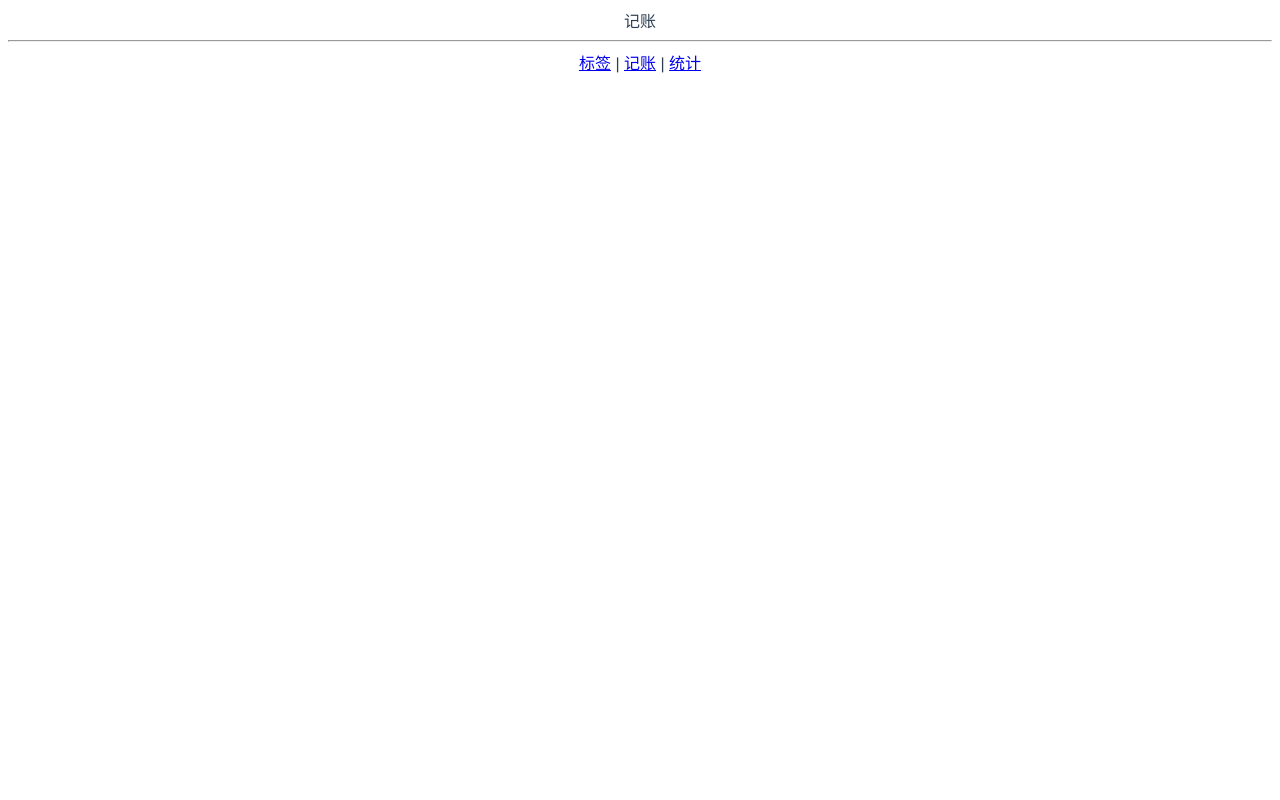
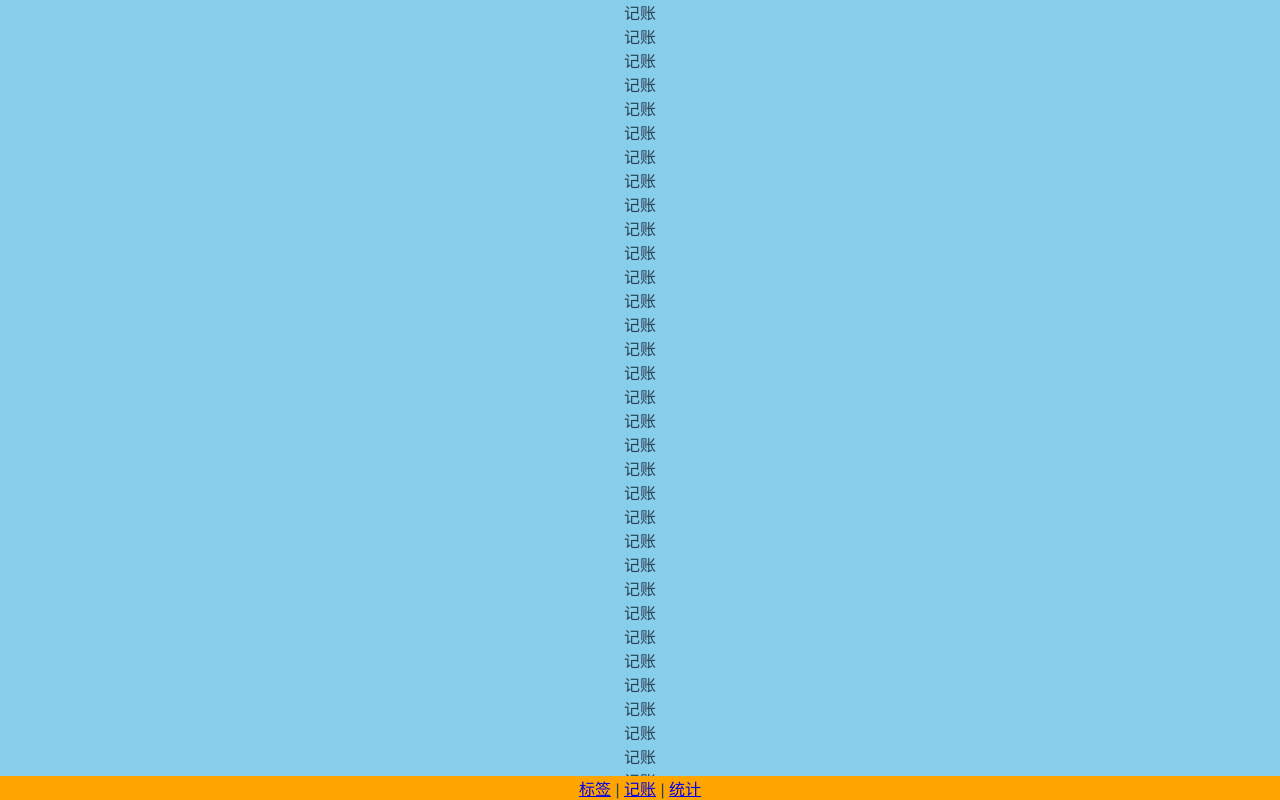
Before and after one commit to dengdengdengpan/account-book, a Vue app: page /#/money in a window 1280 px wide. Built offline with nearby package versions, Linux system fonts and the light colour scheme; the HTML template or start-up script is replaced by a standard one.

Commit message:
新增 LayoutPage.vue

```diff
--- a/src/App.vue
+++ b/src/App.vue
@@ -5,6 +5,11 @@
 </template>
 
 <style lang="scss">
+* {
+  margin: 0;
+  padding: 0;
+  box-sizing: border-box;
+}
 #app {
   font-family: Avenir, Helvetica, Arial, sans-serif;
   -webkit-font-smoothing: antialiased;
@@ -12,17 +17,4 @@
   text-align: center;
   color: #2c3e50;
 }
-
-#nav {
-  padding: 30px;
-
-  a {
-    font-weight: bold;
-    color: #2c3e50;
-
-    &.router-link-exact-active {
-      color: #42b983;
-    }
-  }
-}
 </style>
--- /dev/null
+++ b/src/components/LayoutPage.vue
@@ -0,0 +1,32 @@
+<template>
+  <div class="layout">
+    <div class="slot-wrapper">
+      <slot></slot>
+    </div>
+    <nav-bottom></nav-bottom>
+  </div>
+</template>
+
+<script>
+import NavBottom from '@/components/NavBottom.vue'
+
+export default {
+  name: 'Layout',
+  components: { NavBottom }
+}
+</script>
+
+<style lang="scss" scoped>
+.layout {
+  display: flex;
+  flex-direction: column;
+  height: 100vh;
+  background-color: orange;
+
+  .slot-wrapper {
+    flex-grow: 1;
+    overflow: auto;
+    background-color: skyblue;
+  }
+}
+</style>
--- a/src/main.ts
+++ b/src/main.ts
@@ -3,11 +3,11 @@ import App from './App.vue'
 import './registerServiceWorker'
 import router from './router'
 import store from './store'
-import NavBottom from '@/components/NavBottom.vue'
+import LayoutPage from '@/components/LayoutPage.vue'
 
 Vue.config.productionTip = false
 
-Vue.component('NavBottom', NavBottom)
+Vue.component('LayoutPage', LayoutPage)
 
 new Vue({
   router,
--- a/src/views/Label.vue
+++ b/src/views/Label.vue
@@ -1,9 +1,7 @@
 <template>
-  <div class="label">
+  <layout-page>
     标签
-    <hr>
-    <nav-bottom></nav-bottom>
-  </div>
+  </layout-page>
 </template>
 
 <script>
--- a/src/views/Money.vue
+++ b/src/views/Money.vue
@@ -1,9 +1,106 @@
 <template>
-  <div class="money">
-    记账
-    <hr>
-    <nav-bottom></nav-bottom>
-  </div>
+  <layout-page>
+    <p>记账</p>
+    <p>记账</p>
+    <p>记账</p>
+    <p>记账</p>
+    <p>记账</p>
+    <p>记账</p>
+    <p>记账</p>
+    <p>记账</p>
+    <p>记账</p>
+    <p>记账</p>
+    <p>记账</p>
+    <p>记账</p>
+    <p>记账</p>
+    <p>记账</p>
+    <p>记账</p>
+    <p>记账</p>
+    <p>记账</p>
+    <p>记账</p>
+    <p>记账</p>
+    <p>记账</p>
+    <p>记账</p>
+    <p>记账</p>
+    <p>记账</p>
+    <p>记账</p>
+    <p>记账</p>
+    <p>记账</p>
+    <p>记账</p>
+    <p>记账</p>
+    <p>记账</p>
+    <p>记账</p>
+    <p>记账</p>
+    <p>记账</p>
+    <p>记账</p>
+    <p>记账</p>
+    <p>记账</p>
+    <p>记账</p>
+    <p>记账</p>
+    <p>记账</p>
+    <p>记账</p>
+    <p>记账</p>
+    <p>记账</p>
+    <p>记账</p>
+    <p>记账</p>
+    <p>记账</p>
+    <p>记账</p>
+    <p>记账</p>
+    <p>记账</p>
+    <p>记账</p>
+    <p>记账</p>
+    <p>记账</p>
+    <p>记账</p>
+    <p>记账</p>
+    <p>记账</p>
+    <p>记账</p>
+    <p>记账</p>
+    <p>记账</p>
+    <p>记账</p>
+    <p>记账</p>
+    <p>记账</p>
+    <p>记账</p>
+    <p>记账</p>
+    <p>记账</p>
+    <p>记账</p>
+    <p>记账</p>
+    <p>记账</p>
+    <p>记账</p>
+    <p>记账</p>
+    <p>记账</p>
+    <p>记账</p>
+    <p>记账</p>
+    <p>记账</p>
+    <p>记账</p>
+    <p>记账</p>
+    <p>记账</p>
+    <p>记账</p>
+    <p>记账</p>
+    <p>记账</p>
+    <p>记账</p>
+    <p>记账</p>
+    <p>记账</p>
+    <p>记账</p>
+    <p>记账</p>
+    <p>记账</p>
+    <p>记账</p>
+    <p>记账</p>
+    <p>记账</p>
+    <p>记账</p>
+    <p>记账</p>
+    <p>记账</p>
+    <p>记账</p>
+    <p>记账</p>
+    <p>记账</p>
+    <p>记账</p>
+    <p>记账</p>
+    <p>记账</p>
+    <p>记账</p>
+    <p>记账</p>
+    <p>记账</p>
+    <p>记账</p>
+    <p>记账</p>
+  </layout-page>
 </template>
 
 <script>
--- a/src/views/Statistic.vue
+++ b/src/views/Statistic.vue
@@ -1,9 +1,7 @@
 <template>
-  <div class="statistic">
+  <layout-page>
     统计
-    <hr>
-    <nav-bottom></nav-bottom>
-  </div>
+  </layout-page>
 </template>
 
 <script>
```
